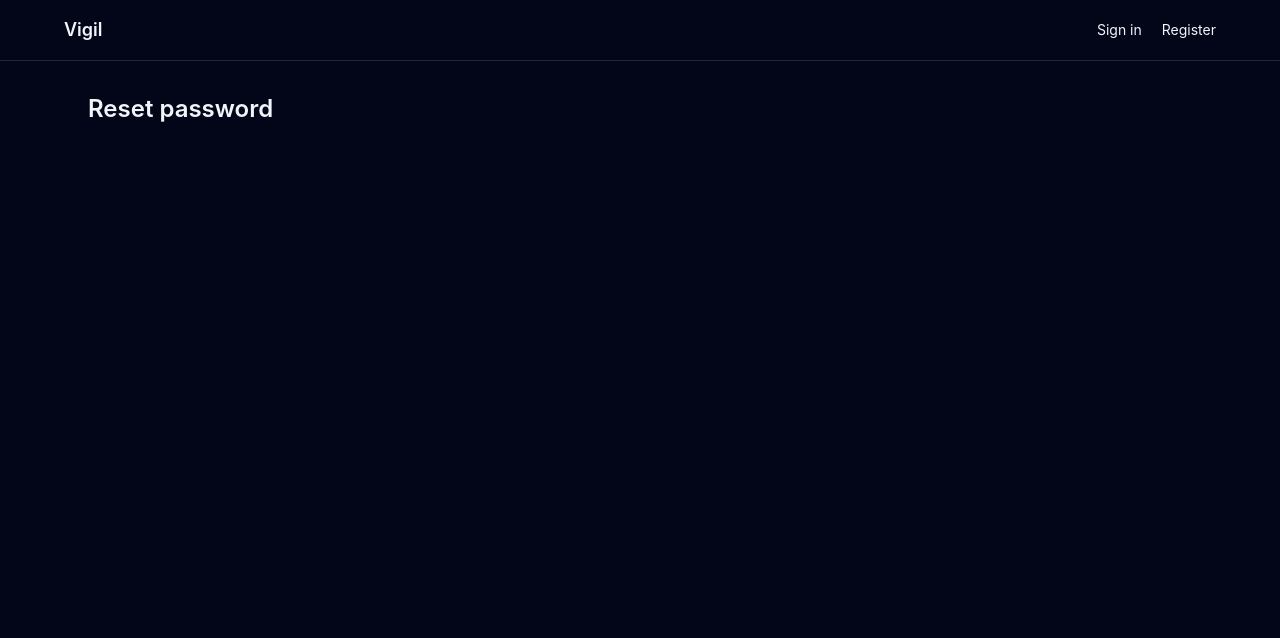
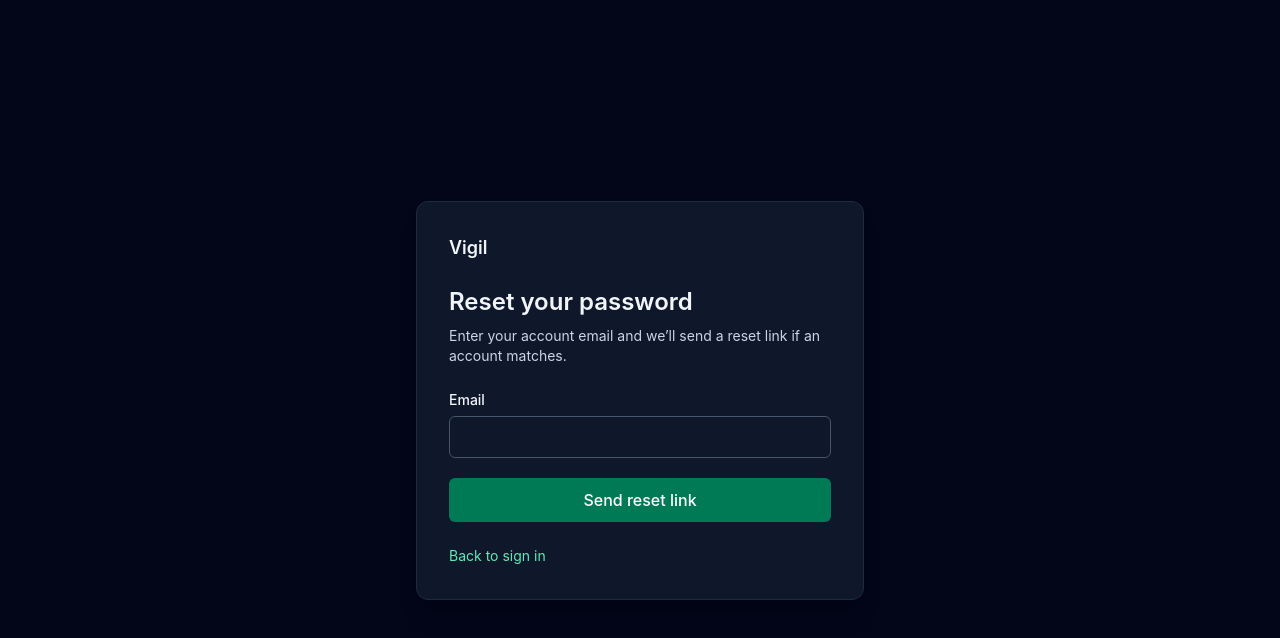
Before and after one commit to endale-dev/vigil, a Vue app in the folder frontend/: page /forgot-password in a window 1280 px wide. Shown: the top 638 px of the page. Built offline with nearby package versions, Linux system fonts and the light colour scheme; no server answers.

Commit message:
add password reset screens

```diff
--- a/frontend/src/router/index.ts
+++ b/frontend/src/router/index.ts
@@ -2,8 +2,10 @@ import { createRouter, createWebHistory } from 'vue-router'
 import AppShell from '../components/AppShell.vue'
 import NotFoundView from '../views/NotFoundView.vue'
 import HomeView from '../views/HomeView.vue'
+import ForgotPasswordView from '../views/ForgotPasswordView.vue'
 import LoginView from '../views/LoginView.vue'
 import RegisterView from '../views/RegisterView.vue'
+import ResetPasswordView from '../views/ResetPasswordView.vue'
 import { useSession } from '../composables/useSession'
 
 declare module 'vue-router' {
@@ -21,8 +23,8 @@ const router = createRouter({
     { path: '/', name: 'home', component: HomeView, meta: { title: 'Vigil', redirectAuthenticated: true } },
     { path: '/login', name: 'login', component: LoginView, meta: { title: 'Sign in', guestOnly: true } },
     { path: '/register', name: 'register', component: RegisterView, meta: { title: 'Create account', guestOnly: true } },
-    { path: '/forgot-password', name: 'forgot-password', component: AppShell, meta: { title: 'Reset password' } },
-    { path: '/reset-password', name: 'reset-password', component: AppShell, meta: { title: 'Choose a new password' } },
+    { path: '/forgot-password', name: 'forgot-password', component: ForgotPasswordView, meta: { title: 'Reset password' } },
+    { path: '/reset-password', name: 'reset-password', component: ResetPasswordView, meta: { title: 'Choose a new password' } },
     { path: '/dashboard', name: 'dashboard', component: AppShell, meta: { title: 'Dashboard', requiresAuth: true } },
     { path: '/monitors/:id', name: 'monitor-detail', component: AppShell, meta: { title: 'Monitor', requiresAuth: true } },
     { path: '/settings', name: 'settings', component: AppShell, meta: { title: 'Settings', requiresAuth: true } },
--- /dev/null
+++ b/frontend/src/views/ForgotPasswordView.vue
@@ -0,0 +1,77 @@
+<script setup lang="ts">
+import { ref } from 'vue'
+import { RouterLink } from 'vue-router'
+import { ApiError } from '../api/client'
+import { requestPasswordReset } from '../api/auth'
+import FormField from '../components/FormField.vue'
+
+const email = ref('')
+const emailError = ref('')
+const errorMessage = ref('')
+const submitted = ref(false)
+const submitting = ref(false)
+
+async function submit(): Promise<void> {
+  emailError.value = ''
+  errorMessage.value = ''
+  submitted.value = false
+  submitting.value = true
+
+  try {
+    await requestPasswordReset(email.value.trim())
+    submitted.value = true
+  } catch (error) {
+    if (error instanceof ApiError && error.field === 'email') {
+      emailError.value = error.message
+    } else {
+      errorMessage.value = 'We could not process the request right now. Please try again.'
+    }
+  } finally {
+    submitting.value = false
+  }
+}
+</script>
+
+<template>
+  <main class="flex min-h-screen items-center justify-center bg-slate-950 px-4 py-10 text-slate-100">
+    <section class="w-full max-w-md rounded-xl border border-slate-800 bg-slate-900 p-6 shadow-xl sm:p-8" aria-labelledby="forgot-title">
+      <RouterLink class="text-lg font-semibold focus-visible:outline-2 focus-visible:outline-offset-4" :to="{ name: 'home' }">
+        Vigil
+      </RouterLink>
+      <h1 id="forgot-title" class="mt-6 text-2xl font-semibold">Reset your password</h1>
+      <p class="mt-2 text-sm text-slate-300">Enter your account email and we’ll send a reset link if an account matches.</p>
+
+      <p v-if="submitted" class="mt-5 rounded-md border border-emerald-800 bg-emerald-950/60 p-3 text-sm text-emerald-200" role="status">
+        If an account exists for that email, we sent a password reset link.
+      </p>
+      <p v-if="errorMessage" class="mt-5 rounded-md border border-red-800 bg-red-950/60 p-3 text-sm text-red-200" role="alert">
+        {{ errorMessage }}
+      </p>
+
+      <form class="mt-6 grid gap-5" @submit.prevent="submit">
+        <FormField
+          id="forgot-email"
+          v-model="email"
+          label="Email"
+          type="email"
+          autocomplete="email"
+          :max-length="254"
+          :disabled="submitting"
+          :error="emailError"
+          required
+        />
+        <button
+          class="min-h-11 rounded-md bg-emerald-700 px-4 py-2 font-medium text-white hover:bg-emerald-600 focus-visible:outline-2 focus-visible:outline-offset-2 disabled:cursor-wait disabled:opacity-60"
+          type="submit"
+          :disabled="submitting"
+        >
+          {{ submitting ? 'Sending…' : 'Send reset link' }}
+        </button>
+      </form>
+
+      <RouterLink class="mt-6 inline-block text-sm text-emerald-300 underline-offset-4 hover:underline focus-visible:outline-2 focus-visible:outline-offset-4" :to="{ name: 'login' }">
+        Back to sign in
+      </RouterLink>
+    </section>
+  </main>
+</template>
--- a/frontend/src/views/LoginView.vue
+++ b/frontend/src/views/LoginView.vue
@@ -17,6 +17,7 @@ const errorMessage = ref('')
 const submitting = ref(false)
 const googleEnabled = ref(false)
 const googleError = computed(() => route.query.error === 'google')
+const resetSuccess = computed(() => route.query.reset === 'success')
 
 onMounted(async () => {
   try {
@@ -73,6 +74,9 @@ async function submit(): Promise<void> {
 
       <p v-if="googleError" class="mt-5 rounded-md border border-red-800 bg-red-950/60 p-3 text-sm text-red-200" role="alert">
         Google sign-in did not work. Please try again or use your email and password.
+      </p>
+      <p v-if="resetSuccess" class="mt-5 rounded-md border border-emerald-800 bg-emerald-950/60 p-3 text-sm text-emerald-200" role="status">
+        Your password was reset. Sign in with your new password.
       </p>
       <p v-if="errorMessage" class="mt-5 rounded-md border border-red-800 bg-red-950/60 p-3 text-sm text-red-200" role="alert">
         {{ errorMessage }}
--- /dev/null
+++ b/frontend/src/views/ResetPasswordView.vue
@@ -0,0 +1,83 @@
+<script setup lang="ts">
+import { computed, ref } from 'vue'
+import { RouterLink, useRoute, useRouter } from 'vue-router'
+import { ApiError } from '../api/client'
+import { resetPassword } from '../api/auth'
+import FormField from '../components/FormField.vue'
+
+const route = useRoute()
+const router = useRouter()
+const token = computed(() => typeof route.query.token === 'string' ? route.query.token : '')
+const newPassword = ref('')
+const passwordError = ref('')
+const errorMessage = ref('')
+const submitting = ref(false)
+
+async function submit(): Promise<void> {
+  passwordError.value = ''
+  errorMessage.value = ''
+  const passwordBytes = new TextEncoder().encode(newPassword.value).length
+  if (passwordBytes < 8 || passwordBytes > 128) {
+    passwordError.value = 'Password must be between 8 and 128 bytes.'
+    return
+  }
+
+  submitting.value = true
+  try {
+    await resetPassword(token.value, newPassword.value)
+    await router.replace({ name: 'login', query: { reset: 'success' } })
+  } catch (error) {
+    if (error instanceof ApiError && error.status === 400) {
+      errorMessage.value = 'This reset link is invalid or has expired. Request a new one to continue.'
+    } else {
+      errorMessage.value = 'We could not reset your password right now. Please try again.'
+    }
+  } finally {
+    submitting.value = false
+  }
+}
+</script>
+
+<template>
+  <main class="flex min-h-screen items-center justify-center bg-slate-950 px-4 py-10 text-slate-100">
+    <section class="w-full max-w-md rounded-xl border border-slate-800 bg-slate-900 p-6 shadow-xl sm:p-8" aria-labelledby="reset-title">
+      <RouterLink class="text-lg font-semibold focus-visible:outline-2 focus-visible:outline-offset-4" :to="{ name: 'home' }">
+        Vigil
+      </RouterLink>
+      <h1 id="reset-title" class="mt-6 text-2xl font-semibold">Choose a new password</h1>
+
+      <p v-if="!token" class="mt-4 text-sm text-red-200" role="alert">
+        This reset link is missing its token. Request a new link to continue.
+      </p>
+      <p v-if="errorMessage" class="mt-4 rounded-md border border-red-800 bg-red-950/60 p-3 text-sm text-red-200" role="alert">
+        {{ errorMessage }}
+      </p>
+
+      <form v-if="token" class="mt-6 grid gap-5" @submit.prevent="submit">
+        <FormField
+          id="reset-password"
+          v-model="newPassword"
+          label="New password"
+          type="password"
+          autocomplete="new-password"
+          :max-length="128"
+          :disabled="submitting"
+          :error="passwordError"
+          required
+        />
+        <p class="-mt-3 text-xs text-slate-400">Use 8 to 128 bytes.</p>
+        <button
+          class="min-h-11 rounded-md bg-emerald-700 px-4 py-2 font-medium text-white hover:bg-emerald-600 focus-visible:outline-2 focus-visible:outline-offset-2 disabled:cursor-wait disabled:opacity-60"
+          type="submit"
+          :disabled="submitting"
+        >
+          {{ submitting ? 'Saving…' : 'Reset password' }}
+        </button>
+      </form>
+
+      <RouterLink class="mt-6 inline-block text-sm text-emerald-300 underline-offset-4 hover:underline focus-visible:outline-2 focus-visible:outline-offset-4" :to="{ name: 'forgot-password' }">
+        Request a new reset link
+      </RouterLink>
+    </section>
+  </main>
+</template>
```
